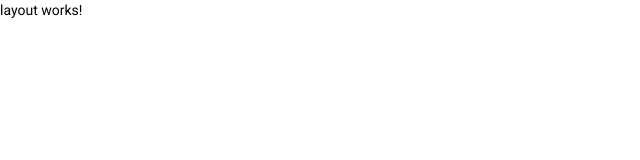
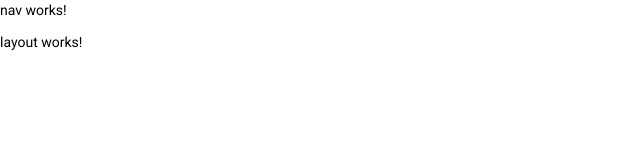
Before and after one commit to mybenjamin/portfolio, an Angular app: page / in a window 1280 px wide. Shown: the top 160 px of the page, without its empty margins (0-640 px from the left). Built offline with nearby package versions, Linux system fonts and the light colour scheme.

Commit message:
--adds: nav component; --fixes: MIME type issue with normalize.css;

```diff
--- a/angular.json
+++ b/angular.json
@@ -28,18 +28,17 @@
               "src/assets"
             ],
             "styles": [
-              "src/styles.scss"
+              "src/styles.scss",
+              "src/css/normalize.css"
             ],
             "scripts": []
           },
           "configurations": {
             "production": {
-              "fileReplacements": [
-                {
-                  "replace": "src/environments/environment.ts",
-                  "with": "src/environments/environment.prod.ts"
-                }
-              ],
+              "fileReplacements": [{
+                "replace": "src/environments/environment.ts",
+                "with": "src/environments/environment.prod.ts"
+              }],
               "optimization": true,
               "outputHashing": "all",
               "sourceMap": false,
@@ -48,8 +47,7 @@
               "extractLicenses": true,
               "vendorChunk": false,
               "buildOptimizer": true,
-              "budgets": [
-                {
+              "budgets": [{
                   "type": "initial",
                   "maximumWarning": "2mb",
                   "maximumError": "5mb"
@@ -123,6 +121,7 @@
           }
         }
       }
-    }},
+    }
+  },
   "defaultProject": "portfolio"
 }
--- a/src/app/app.module.ts
+++ b/src/app/app.module.ts
@@ -9,11 +9,13 @@
 // App Components
 import { AppComponent } from './app.component';
 import { LayoutComponent } from './layout/layout.component';
+import { NavComponent } from './layout/nav/nav.component';
 
 @NgModule({
   declarations: [
     AppComponent,
-    LayoutComponent
+    LayoutComponent,
+    NavComponent
   ],
   imports: [
     BrowserModule,
--- a/src/app/layout/layout.component.html
+++ b/src/app/layout/layout.component.html
@@ -1 +1,2 @@
+<app-nav></app-nav>
 <p>layout works!</p>
--- a/src/app/layout/layout.component.scss
+++ b/src/app/layout/layout.component.scss
@@ -0,0 +1,3 @@
+:host {
+  background-color: red;
+}
--- /dev/null
+++ b/src/app/layout/nav/nav.component.html
@@ -0,0 +1 @@
+<p>nav works!</p>
--- /dev/null
+++ b/src/app/layout/nav/nav.component.ts
@@ -0,0 +1,15 @@
+import { Component, OnInit } from '@angular/core';
+
+@Component({
+  selector: 'app-nav',
+  templateUrl: './nav.component.html',
+  styleUrls: ['./nav.component.scss']
+})
+export class NavComponent implements OnInit {
+
+  constructor() { }
+
+  ngOnInit(): void {
+  }
+
+}
--- a/src/index.html
+++ b/src/index.html
@@ -9,7 +9,6 @@
   <link rel="icon" type="image/x-icon" href="favicon.ico">
   <link href="https://fonts.googleapis.com/css?family=Roboto:300,400,500&display=swap" rel="stylesheet">
   <link href="https://fonts.googleapis.com/icon?family=Material+Icons" rel="stylesheet">
-  <link rel="stylesheet" href="./css/normalize.css">
 </head>
 
 <body class="mat-typography">
```
Also changed, not shown: src/app/layout/nav/nav.component.scss (added), 1 other file (tests, documents, lock files or other folders).
